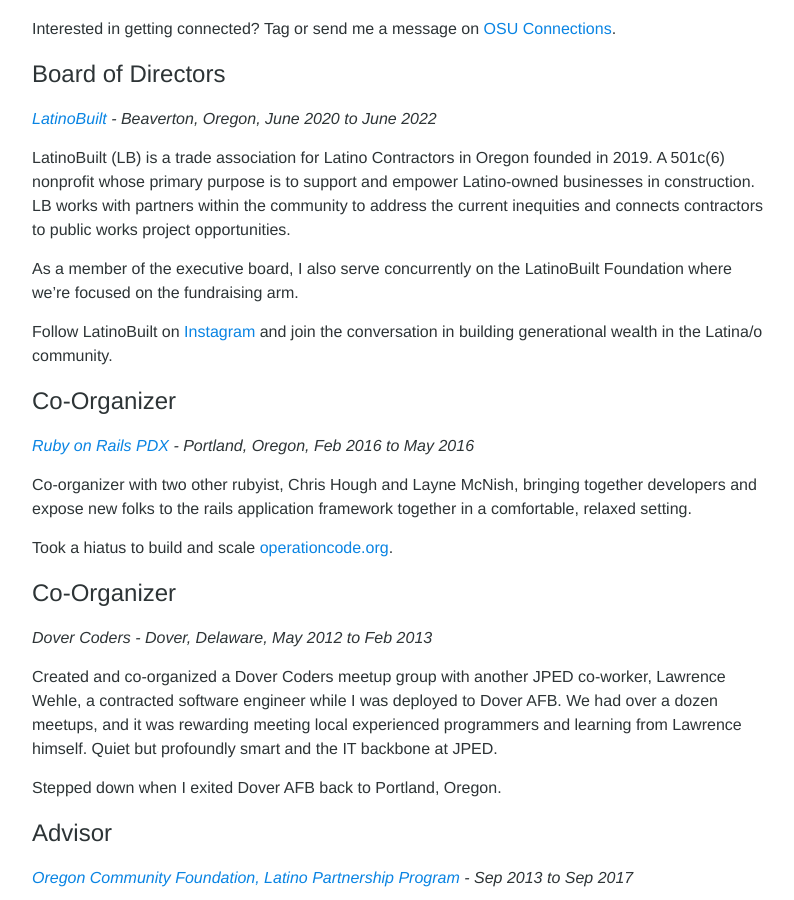
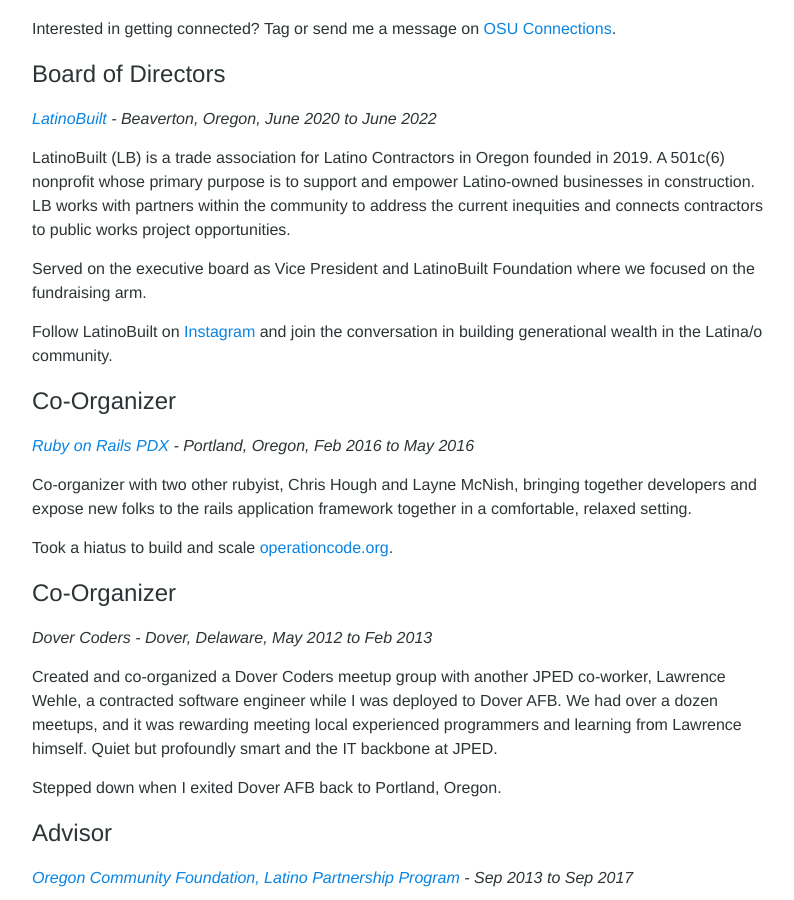
Before and after one commit to davidmolina/davidmolina.github.io, a Jekyll site: the page built from resume.md, in a window 1280 px wide and 900 px high, scrolled down 9704 px. Shown: the whole window, without its empty margins (238-1032 px from the left). Built offline with Jekyll 4.4.1, drawn with Linux system fonts in a browser that asks for light colours.

Commit message:
Update typo

```diff
--- a/resume.md
+++ b/resume.md
@@ -221,7 +221,7 @@
 
 LatinoBuilt (LB) is a trade association for Latino Contractors in Oregon founded in 2019. A 501c(6) nonprofit whose primary purpose is to support and empower Latino-owned businesses in construction. LB works with partners within the community to address the current inequities and connects contractors to public works project opportunities.
 
-As a member of the executive board, I also serve concurrently on the LatinoBuilt Foundation where we're focused on the fundraising arm.
+Served on the executive board as Vice President and LatinoBuilt Foundation where we focused on the fundraising arm.
 
 Follow LatinoBuilt on [Instagram](https://www.instagram.com/latinobuilt/) and join the conversation in building generational wealth in the Latina/o community.
 
```
